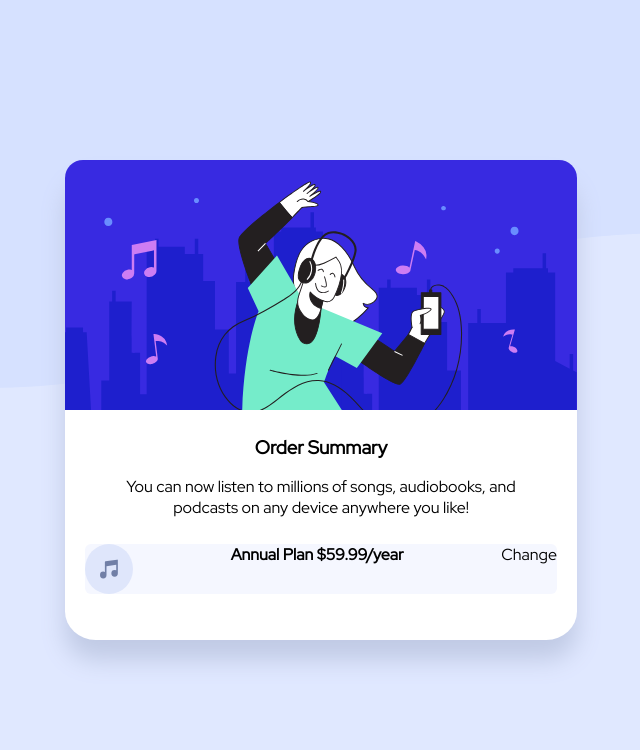
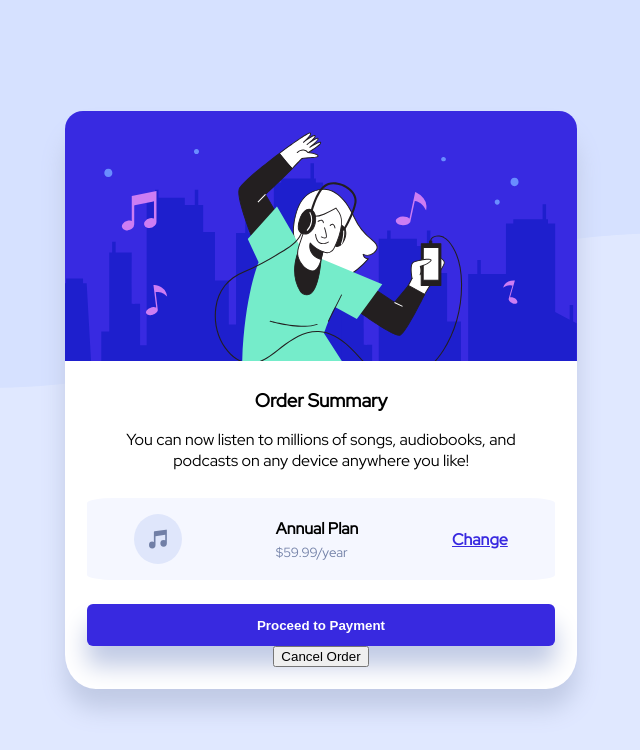
Before and after one commit to ROPierre/Front-end_mentor_01, a plain HTML site: page index.html in a window 1280 px wide. Shown: the whole page, without its empty margins (319-959 px from the left). Drawn offline with Linux system fonts and the light colour scheme.

Commit message:
Button and pricing order

```diff
--- a/index.html
+++ b/index.html
@@ -1,5 +1,6 @@
 <!DOCTYPE html>
 <html lang="en">
+
 <head>
   <meta charset="UTF-8">
   <meta name="viewport" content="width=device-width, initial-scale=1.0">
@@ -12,10 +13,17 @@
 
   <!-- Feel free to remove these styles or customise in your own stylesheet 👍 -->
   <style>
-    .attribution { font-size: 11px; text-align: center; }
-    .attribution a { color: hsl(228, 45%, 44%); }
+    .attribution {
+      font-size: 11px;
+      text-align: center;
+    }
+
+    .attribution a {
+      color: hsl(228, 45%, 44%);
+    }
   </style>
 </head>
+
 <body>
   <main>
     <div id="orderCard" class="card">
@@ -31,7 +39,7 @@
         <!-- Card Description -->
         <div class="card-description">
           <p>You can now listen to millions of songs, audiobooks, and podcasts on any
-  device anywhere you like!</p>
+            device anywhere you like!</p>
         </div>
         <!-- Order Plan -->
         <div class="card-order-plan">
@@ -39,35 +47,27 @@
           <img class="order-plan-icon" src="images/icon-music.svg" alt="">
           <!-- Text -->
           <div class="order-plan-text">
-            <b>Annual Plan</b>
-            <b>$59.99/year</b>
+            <p>Annual Plan</p>
+            <p class="order-plan-pricing">$59.99/year</p>
           </div>
           <!-- Link -->
           <div class="order-plan-link">
-            <a>Change</a>
+            <a href="#">Change</a>
           </div>
         </div>
         <!-- Confirm Button -->
+        <button class="confirm-button">Proceed to Payment</button>
         <!-- Cancel Button -->
+        <button class="cancel-button">Cancel Order</button>
       </div>
     </div>
   </main>
-  <!-- Order Summary
 
-  You can now listen to millions of songs, audiobooks, and podcasts on any
-  device anywhere you like!
-
-  Annual Plan
-  $59.99/year
-
-  Change
-
-  Proceed to Payment
-  Cancel Order -->
 
   <!-- <div class="attribution">
     Challenge by <a href="https://www.frontendmentor.io?ref=challenge" target="_blank">Frontend Mentor</a>.
     Coded by <a href="#">Your Name Here</a>.
   </div> -->
 </body>
+
 </html>
--- a/style.css
+++ b/style.css
@@ -1,10 +1,22 @@
 @import url('https://fonts.googleapis.com/css2?family=Red+Hat+Display&display=swap');
+
+/*
+- Pale blue: hsl(225, 100%, 94%)
+- Bright blue: hsl(245, 75%, 52%)
+
+### Neutral
+
+- Very pale blue: hsl(225, 100%, 98%)
+- Desaturated blue: hsl(224, 23%, 55%)
+- Dark blue: hsl(223, 47%, 23%) */
 
 :root{
     --primary-color: hsl(225, 100%, 94%);
     --bright-color: hsl(245, 75%, 52%);
+    --hover-color: hsl(224, 23%, 55%);
     --font-bold: 700;
     --font-bolder: 900;
+    --shadow: 0px 20px 24px 0px #C0CAE5;
 }
 
 html{
@@ -24,7 +36,7 @@ body{
 main{
     width: 100vw;
     height: 100vh;
-    padding: 0 10px 0 10;
+    /* padding: 0 10px 0 10; */
     display: flex;
     justify-content: space-evenly;
     align-items: center;
@@ -35,7 +47,7 @@ main{
     min-height: 60vh;
     background-color: white;
     border-radius: 6%;
-    box-shadow: 0px 20px 24px 0px #C0CAE5;
+    box-shadow: var(--shadow);
 }
 
 .card-hero{
@@ -44,6 +56,7 @@ main{
     -webkit-border-radius: 18px 18px 0 0;
     border-radius: 18px 18px 0 0;
 }
+
 .card-hero img{
     width: 100%;
 }
@@ -52,7 +65,7 @@ main{
     display: flex;
     flex-direction: column;
     align-items: center;
-    padding: 20px
+    padding: 1.4em
 }
 
 .card-title h3{
@@ -65,13 +78,52 @@ main{
 }
 
 .card-order-plan{
-    margin-top: 10px;
     width: 100%;
     min-height: 50px;
+    margin: 0.7em 0.7em 1.5em 0.7em;
+    padding: 1em 0;
     background-color: hsl(225, 100%, 98%);
+    border-radius: 6%;
+    display: flex;
+    justify-content: space-around;
+}
+
+.order-plan-text{
+    align-self: center;
+}
+    .order-plan-text p{
+        margin: 0;
+    }
+    .order-plan-text p:first-child{
+        font-weight: var(--font-bold);
+    }
+    .order-plan-text p.order-plan-pricing{
+        padding-top: 0.3em;
+        color: hsl(224, 23%, 55%);
+        font-size: 0.83em;
+    }
+
+.order-plan-link{
+    align-self: center;
+}
+    .order-plan-link a{
+        color: var(--bright-color);
+        font-weight: var(--font-bolder);
+    }
+        .order-plan-link a:hover{
+            color: var(--hover-color);
+        }
+
+
+.confirm-button{
+    width: 100%;
+    background-color: var(--bright-color);
+    padding: 1em;
     border-radius: 6px;
-    display: flex;
-    justify-content: space-between;
+    border: transparent;
+    color: white;
+    font-weight: var(--font-bolder);
+    box-shadow: var(--shadow);
 }
 
 @media (min-width: 765px){
```
